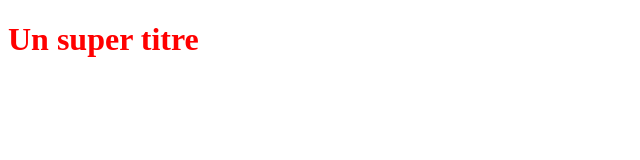
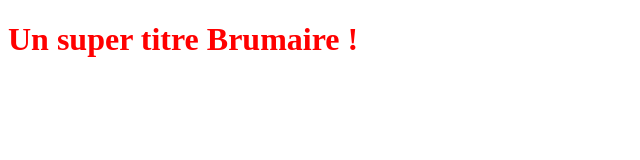
Before and after one commit to williamchaquedetail/OCProject, a plain HTML site: page index.html in a window 1280 px wide. Shown: the whole page, without its empty margins (0-640 px from the left). Drawn offline with Linux system fonts and the light colour scheme.

Commit message:
Modification du titre H1

```diff
--- a/index.html
+++ b/index.html
@@ -5,6 +5,6 @@
    <link rel="stylesheet" type="text/css" href="styles.css">
 </head>
 <body>
-   <h1>Un super titre</h1>
+   <h1>Un super titre Brumaire !</h1>
 </body>
 </html>
```
